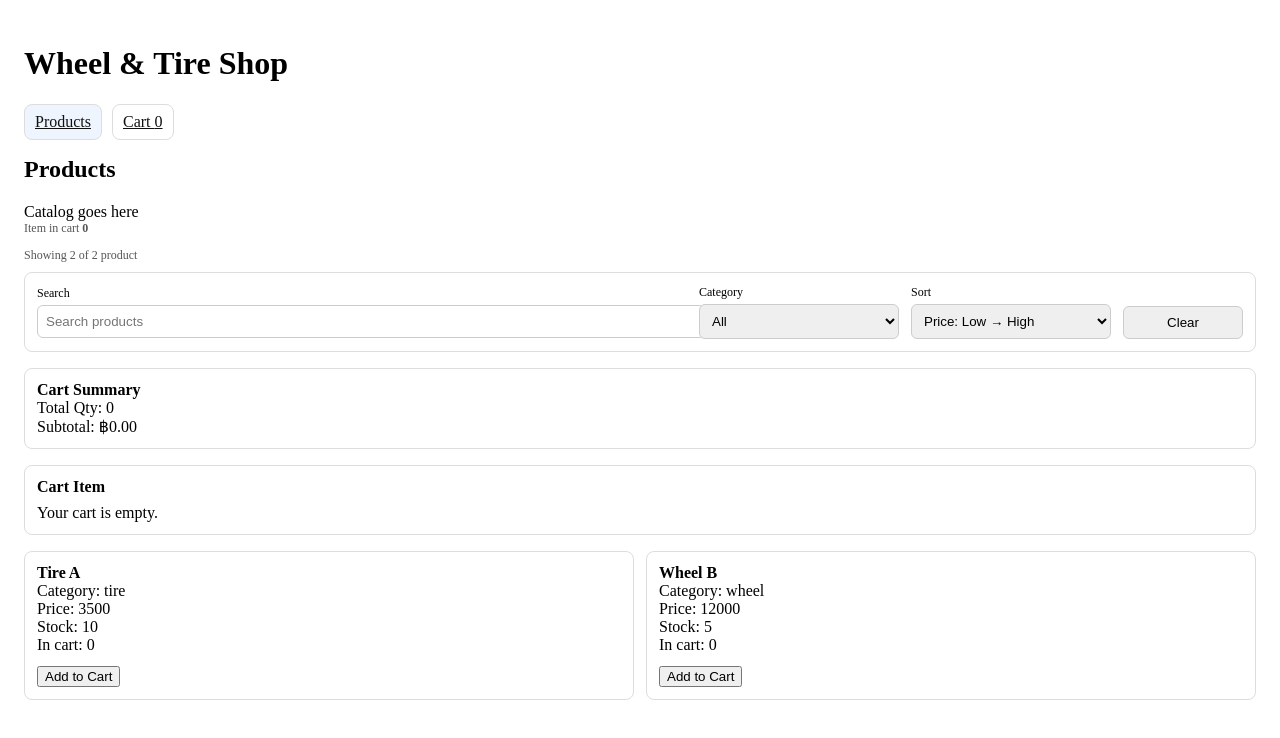
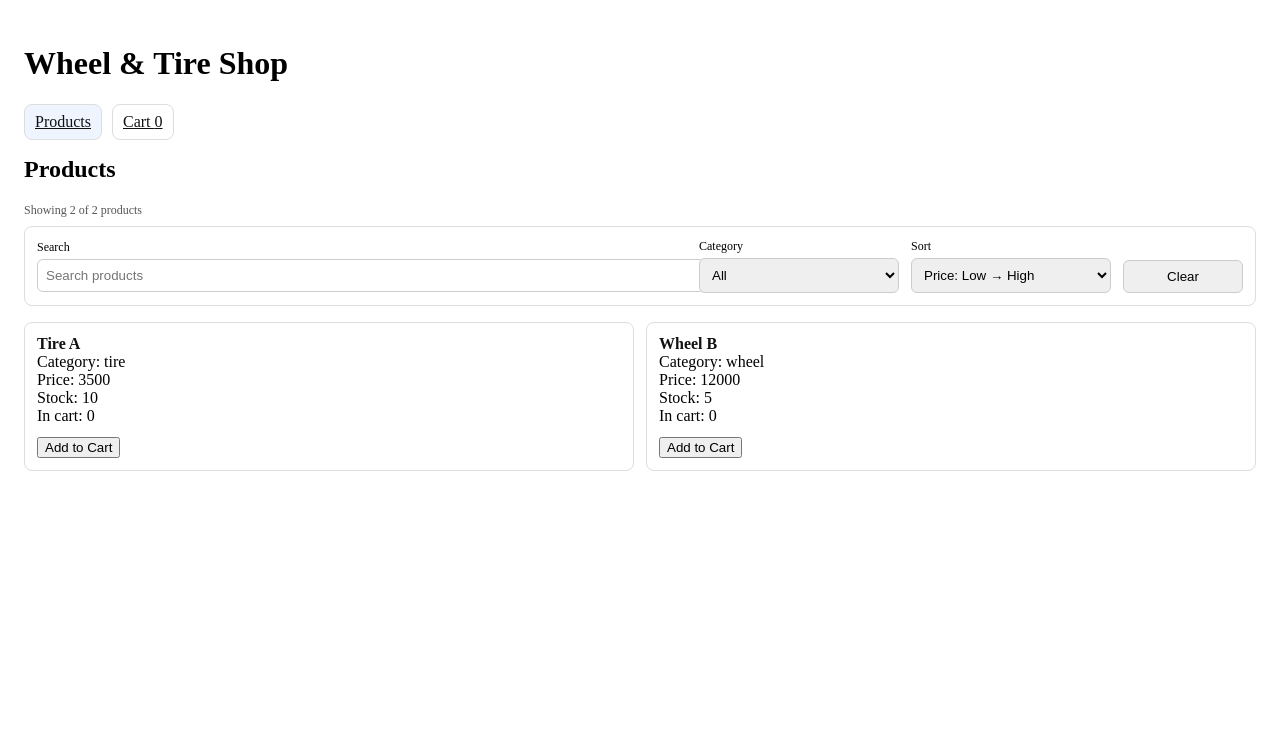
Before and after one commit to Tarnakub01/wheel-tire-shop, a React (Vite) app: page /products in a window 1280 px wide. Shown: the top 738 px of the page. Built offline with nearby package versions, Linux system fonts and the light colour scheme.

Commit message:
feat: add product detail route and link from product cards

```diff
--- a/src/App.jsx
+++ b/src/App.jsx
@@ -4,7 +4,6 @@ import {
   calcCartTotals,
   updateQty,
   removeFromCart,
-  formatCurrency,
 } from "./utils";
 import { FilterBar } from "./components/filterBar";
 import { ProductGrid } from "./components/ProductsGrid";
@@ -13,6 +12,7 @@ import { Routes, Route, Navigate } from "react-router-dom";
 import { NavBar } from "./components/NavBar";
 import { ProductsPage } from "./pages/ProductsPage";
 import { CartPage } from "./pages/CartPage";
+import { ProductDetailPage } from "./pages/ProductDetailPage";
 const CART_STORAGE_KEY = "wheel-tire-shop:cart:v1";
 
 export default function App() {
@@ -210,122 +210,53 @@ export default function App() {
         <Route
           path="/products"
           element={
-            <ProductsPage>
-              {/* เดี๋ยวชั่วโมงหน้าเราย้าย content catalog มาไว้ในนี้ */}
-              <div>Catalog goes here</div>
-            </ProductsPage>
+            <ProductsPage
+              toast={toast}
+              visibleCount={visibleProducts.length}
+              totalCount={products.length}
+              query={query}
+              onQueryChange={handleQueryChange}
+              category={category}
+              onCategoryChange={handleCategoryChange}
+              sort={sort}
+              onSortChange={handleSortChange}
+              onClear={handleClearFilters}
+              visibleProducts={visibleProducts}
+              onAddToCart={handleAddToCart}
+              stockById={stockById}
+              cartQtyById={cartQtyById}
+
+            />
           }
         />
 
         <Route
           path="/cart"
           element={
-            <CartPage>
-              {/* เดี๋ยวชั่วโมงหน้าเราย้าย cart UI มาไว้ในนี้ */}
-              <div>Cart UI goes here</div>
-            </CartPage>
+            <CartPage
+              cart={cart}
+              totals={totals}
+              stockById={stockById}
+              onIncrease={handleIncrease}
+              onDecrease={handleDecrease}
+              onRemove={handleRemove}
+            />
           }
+        />
+
+        <Route
+        path="/products/:id"
+        element={<ProductDetailPage products={products} onAddToCart={handleAddToCart} />}
         />
 
         <Route path="/" element={<Navigate to="/products" replace />} />
         <Route path="*" element={<div>Not Found</div>} />
       </Routes>
 
-      <div style={{ marginBottom: 12, fontSize: 12, color: "#555" }}>
-        Item in cart <b>{totals.totalqty}</b>
-      </div>
 
-      {/* toast */}
-      {toast && (
-        <div
-          style={{
-            marginBottom: 12,
-            padding: 10,
-            borderRadius: 8,
-            border: "1px solid #ddd",
-            background:
-              toast.type === "success"
-                ? "#e8fff0"
-                : toast.type === "warn"
-                  ? "#fff7e6"
-                  : "#eef5ff",
-          }}
-        >
-          {toast.message}
-        </div>
-      )}
 
-      <div style={{ marginBottom: 9, fontSize: 12, color: "#555" }}>
-        Showing {visibleProducts.length} of {products.length} product
-      </div>
 
-      <FilterBar
-        query={query}
-        onQueryChange={handleQueryChange}
-        category={category}
-        onCategoryChange={handleCategoryChange}
-        sort={sort}
-        onSortChange={handleSortChange}
-        onClear={handleClearFilters}
-      />
-
-      {/* Cart Summary */}
-      <div
-        style={{
-          marginBottom: 16,
-          padding: 12,
-          border: "1px solid #ddd",
-          borderRadius: 8,
-        }}
-      >
-        <div style={{ fontWeight: 600 }}>Cart Summary</div>
-        <div>Total Qty: {totals.totalqty}</div>
-        <div>Subtotal: {formatCurrency(totals.subtotal)}</div>
-      </div>
-
-      {/* Cart List */}
-
-      <div
-        style={{
-          marginBottom: 16,
-          padding: 12,
-          border: "1px solid #ddd",
-          borderRadius: 8,
-        }}
-      >
-        <div style={{ fontWeight: 600, marginBottom: 8 }}>Cart Item</div>
-        {cart.length === 0 ? (
-          <div>Your cart is empty.</div>
-        ) : (
-          <div style={{ display: "grid", gap: 8 }}>
-            {cart.map((item) => {
-              const maxStock = stockById[item.id] ?? 0;
-              const isAtMax = item.qty >= maxStock;
-              const canDecrease = item.qty > 1;
-              return (
-                <div
-                  key={item.id}
-                  style={{
-                    display: "flex",
-                    alignItems: "center",
-                    justifyContent: "space-between",
-                    gap: 12,
-                    padding: 10,
-                    border: "1px solid #eee",
-                    borderRadius: 8,
-                  }}
-                >
-                  <div style={{ flex: 1 }}>
-                    <div style={{ fontWeight: 600 }}>{item.name}</div>
-                    <div style={{ fontSize: 12 }}>Price: {item.price}</div>
-
-                    {/* {showstock} */}
-                    <div style={{ fontSize: 12, color: "#666" }}>
-                      Stock: {maxStock}
-                    </div>
-                  </div>
-
-                  <div
+                  {/* <div
                     style={{ display: "flex", alignItems: "center", gap: 6 }}
                   >
                     <button
@@ -346,32 +277,8 @@ export default function App() {
                     >
                       +
                     </button>
-                  </div>
+                  </div> */}
 
-                  <div style={{ minWidth: 110, textAlign: "right" }}>
-                    Line: {formatCurrency(item.price * item.qty)}
-                  </div>
-
-                  <button type="button" onClick={() => handleRemove(item.id)}>
-                    Remove
-                  </button>
-                </div>
-              );
-            })}
-          </div>
-        )}
-      </div>
-
-      {visibleProducts.length === 0 ? (
-        <div>No products match your search.</div>
-      ) : (
-        <ProductGrid
-          products={visibleProducts}
-          onAddToCart={handleAddToCart}
-          stockById={stockById}
-          cartQtyById={cartQtyById}
-        />
-      )}
     </div>
   );
 }
--- a/src/components/ProductCard.jsx
+++ b/src/components/ProductCard.jsx
@@ -1,18 +1,29 @@
-export function ProductCard({ product, onAdd, maxStock, inCartQty, reachedMax }) {
-
-  const outOfStock = (maxStock ?? product.stock ?? 0) <= 0
+import { Link } from "react-router-dom";
+export function ProductCard({
+  product,
+  onAdd,
+  maxStock,
+  inCartQty,
+  reachedMax,
+}) {
+  const outOfStock = (maxStock ?? product.stock ?? 0) <= 0;
   const disabled = outOfStock || reachedMax;
   const label = outOfStock
-  ? "Out of Stock"
-  : reachedMax
-  ? "Max stock reached"
-  : "Add to Cart"
+    ? "Out of Stock"
+    : reachedMax
+      ? "Max stock reached"
+      : "Add to Cart";
   return (
     <div style={{ border: "1px solid #ddd", padding: 12, borderRadius: 8 }}>
       {product.isSale && (
-        <div style={{fontSize: 12, color: "#0a7", fontWeight: 600}}>SALE</div>
+        <div style={{ fontSize: 12, color: "#0a7", fontWeight: 600 }}>SALE</div>
       )}
-      <div style={{ fontWeight: 600 }}>{product.name}</div>
+      <Link
+        to={`/products/${product.id}`}
+        style={{ fontWeight: 600, textDecoration: "none", color: "#111" }}
+      >
+        {product.name}
+      </Link>
       <div>Category: {product.category}</div>
       <div>Price: {product.price}</div>
       <div>Stock: {maxStock ?? product.stock}</div>
--- a/src/pages/CartPage.jsx
+++ b/src/pages/CartPage.jsx
@@ -1,10 +1,114 @@
 // ทำไมใช้ children ก่อน?
+
+import { formatCurrency } from "../utils";
+
 // เพราะชั่วโมงนี้เราจะ “ตั้ง routing” ให้ทำงานก่อน แล้วชั่วโมงต่อไปค่อยย้าย content เข้า page ทีละก้อน (best practice แบบไม่พัง)
-export function CartPage({children}){
-    return (
-        <div>
-            <h2 style={{ marginTop:0}}>Cart</h2>
-            {children}
-        </div>
-    )
+export function CartPage({
+  cart,
+  totals,
+  stockById,
+  onIncrease,
+  onDecrease,
+  onRemove,
+}) {
+  return (
+    <div>
+      <h2 style={{ marginTop: 0 }}>Cart</h2>
+      <div style={{ marginBottom: 12, fontSize: 12, color: "#555" }}>
+        Item in cart <b>{totals.totalqty}</b>
+      </div>
+
+      {/* Cart summary */}
+      <div
+        style={{
+          marginBottom: 16,
+          padding: 12,
+          border: "1px solid #ddd",
+          borderRadius: 8,
+        }}
+      >
+        <div style={{ fontWeight: 600 }}>Cart Summary</div>
+        <div>Total Qty {totals.totalqty}</div>
+        <div>Subtotal {formatCurrency(totals.subtotal)}</div>
+      </div>
+
+      {/* Cart List */}
+      <div
+        style={{
+          marginBottom: 16,
+          padding: 12,
+          border: "1px solid #ddd",
+          borderRadius: 8,
+        }}
+      >
+        <div style={{ fontWeight: 600, marginBottom: 8 }}>Cart Items</div>
+
+        {cart.length === 0 ? (
+          <div>Your cart is empty</div>
+        ) : (
+          <div style={{ display: "grid", gap: 8 }}>
+            {cart.map((item) => {
+              const maxStock = stockById[item.id] ?? 0;
+              const isAtMax = item.qty >= maxStock;
+              const canDecrease = item.qty > 1;
+              return (
+                <div
+                  key={item.id}
+                  style={{
+                    display: "flex",
+                    alignItems: "center",
+                    justifyContent: "space-between",
+                    gap: 12,
+                    padding: 10,
+                    border: "1px solid #eee",
+                    borderRadius: 8,
+                  }}
+                >
+                  <div style={{ flex: 1 }}>
+                    <div style={{ fontWeight: 600 }}>{item.name}</div>
+                    <div style={{ fontSize: 12 }}>
+                      Price: {formatCurrency(item.price)}
+                    </div>
+                    <div style={{ fontSize: 12, color: "#666" }}>
+                      Stock: {maxStock}
+                    </div>
+                  </div>
+                  <div
+                    style={{ display: "flex", alignItems: "center", gap: 6 }}
+                  >
+                    <button
+                      type="button"
+                      onClick={() => onDecrease(item.id)}
+                      disabled={!canDecrease}
+                      style={{ opacity: canDecrease ? 0.5 : 1 }}
+                    >
+                      -
+                    </button>
+                    <div style={{ minWidth: 24, textAlign: "center" }}>
+                      {item.qty}
+                    </div>
+                    <button
+                      type="button"
+                      onClick={() => onIncrease(item.id)}
+                      style={{ opacity: maxStock === 0 || isAtMax ? 0.5 : 1 }}
+                    >
+                      +
+                    </button>
+
+                    <div style={{ minWidth: 110, textAlign: "right" }}>
+                      Line: {formatCurrency(item.price * item.qty)}
+                    </div>
+
+                    <button type="button" onClick={() => onRemove(item.id)}>
+                      Remove
+                    </button>
+                  </div>
+                </div>
+              );
+            })}
+          </div>
+        )}
+      </div>
+    </div>
+  );
 }
--- /dev/null
+++ b/src/pages/ProductDetailPage.jsx
@@ -0,0 +1,42 @@
+import { Link, useParams } from "react-router-dom";
+import { formatCurrency } from "../utils";
+
+export function ProductDetailPage({ products, onAddToCart}){
+    const {id} = useParams();
+    const productId = Number(id);
+
+    const product = products.find((p)=> p.id === productId);
+
+    if (!product){
+        return (
+            <div>
+                <h2 style={{ marginTop: 0}}>Product Not Found</h2>
+                <Link to="/products">Back to products</Link>
+            </div>
+        );
+    }
+
+    return (
+        <div>
+            <h2 style={{ marginTop: 0}}>{product.name}</h2>
+
+            <div style={{ marginBottom: 8}}>Category: {product.category}</div>
+            <div style={{ marginBottom: 8}}>
+                Price: {formatCurrency(product.price)}
+            </div>
+            <div style={{ marginBottom: 16}}>Stock: {product.stock}</div>
+
+            <button type="button"
+            onClick={() => onAddToCart(product)}
+            disabled={(product.stock ?? 0) <= 0}
+            style={{ opacity: (product.stock ?? 0) <= 0 ? 0.5 : 1}}
+            >
+                {(product.stock ?? 0) <= 0 ? "Out of Stock" : "Add to Cart"}
+            </button>
+
+            <div style={{ marginTop: 16}}>
+                <Link to="/products">← Back to products</Link>
+            </div>
+        </div>
+    )
+}
--- a/src/pages/ProductsPage.jsx
+++ b/src/pages/ProductsPage.jsx
@@ -1,10 +1,68 @@
-export function ProductsPage({children}){
-    // ตอนนี้เรายังไม่ย้าย logic เข้า page
-    // เราใช้ children เพื่อไห้เราย้ายทีละขั้นแบบไม่พัง
+import {FilterBar} from "../components/filterBar"
+import { ProductGrid } from "../components/ProductsGrid";
+
+export function ProductsPage({
+    toast,
+    visibleCount,
+    totalCount,
+    query,
+    onQueryChange,
+    category,
+    onCategoryChange,
+    sort,
+    onSortChange,
+    onClear,
+    visibleProducts,
+    onAddToCart,
+    stockById,
+    cartQtyById,
+}){
     return (
         <div>
             <h2 style={{marginTop: 0}}>Products</h2>
-            {children}
+
+            {/* toast */}
+            {toast && (
+                <div
+                style={{
+                    marginBottom: 12,
+                    padding: 10,
+                    borderRadius: 8,
+                    border: "1px solid #ddd",
+                    background:
+                    toast.type === "success"
+                    ? "#e8fff0"
+                    : toast.type === "warn"
+                    ? "#fff7e6"
+                    : "#eef5ff",
+                }}
+                >
+                    {toast.message}
+                </div>
+            )}
+
+            <div style={{ marginBottom: 8, fontSize: 12, color: "#555"}}>
+                Showing {visibleCount} of {totalCount} products
+            </div>
+
+            <FilterBar
+            query={query}
+            onQueryChange={onQueryChange}
+            category={category}
+            onCategoryChange={onCategoryChange}
+            sort={sort}
+            onSortChange={onSortChange}
+            onClear={onClear}
+            />
+
+            <ProductGrid
+            products={visibleProducts}
+            onAddToCart={onAddToCart}
+            stockById={stockById}
+            cartQtyById={cartQtyById}
+
+            />
+
         </div>
-    );
+    )
 }
```
